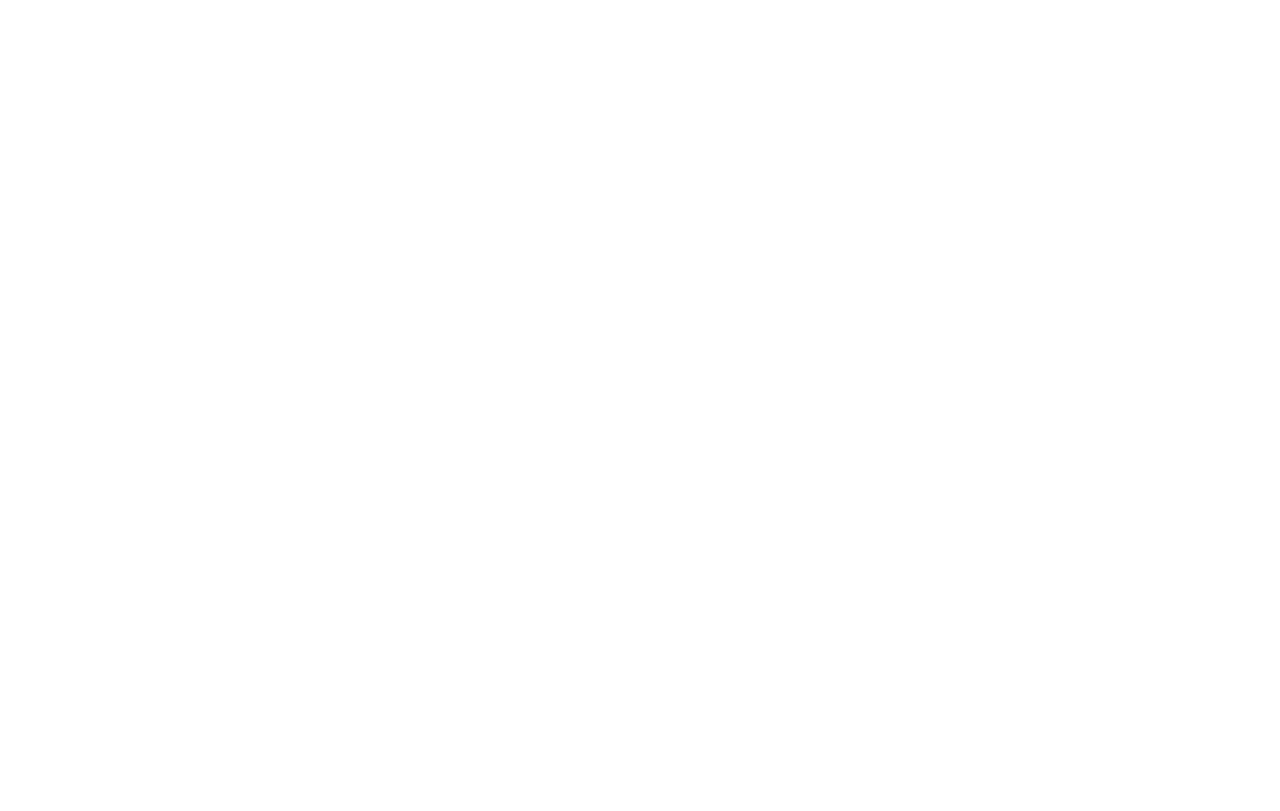
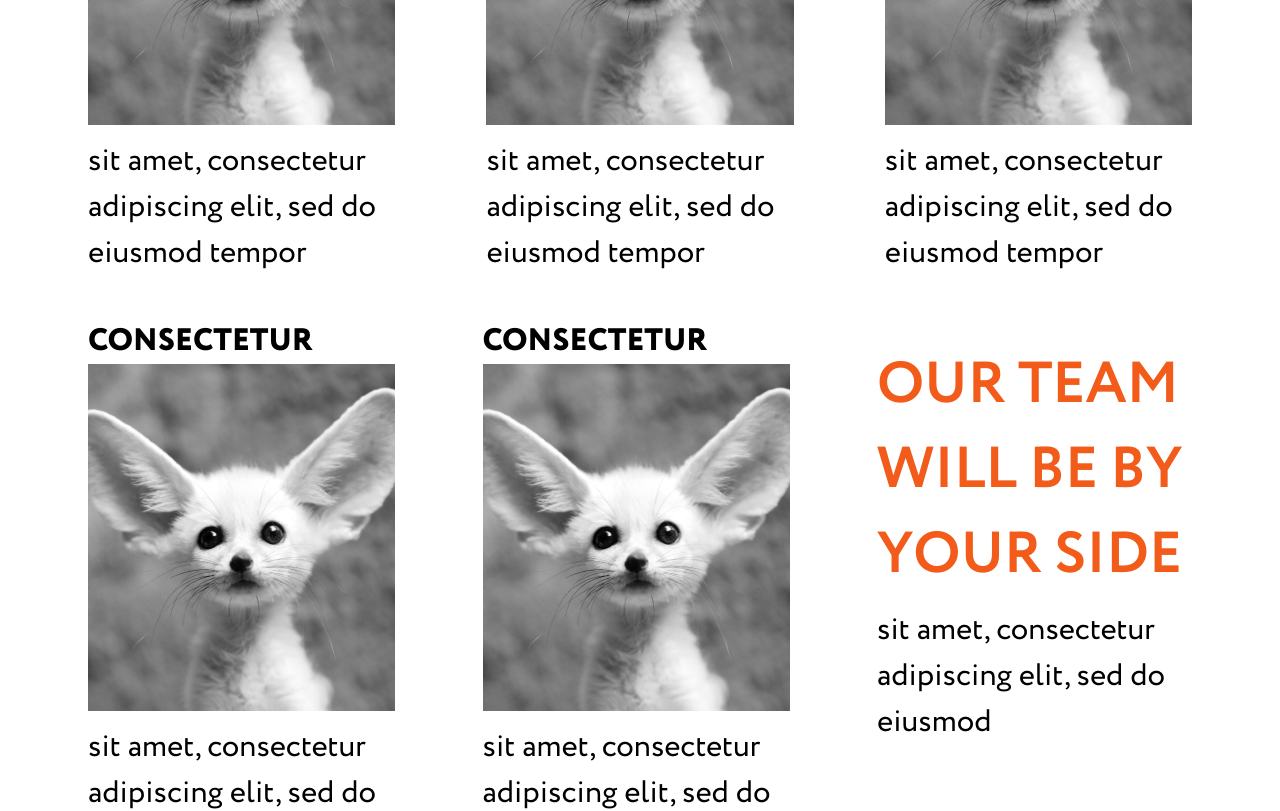
Before and after one commit to solinandrey/ruvento, a Next.js app in the folder frontend/: page /team in a window 1280 px wide. Shown: the part 700-1511 px from the top of the page. Before the commit the page ends 800 px from the top, so only its background shows below. Built offline with nearby package versions, Linux system fonts and the light colour scheme.

Commit message:
team page

```diff
--- a/frontend/src/components/Header/Header.module.scss
+++ b/frontend/src/components/Header/Header.module.scss
@@ -22,7 +22,7 @@
 .linkItem {
   position: relative;
   font-size: 2.43rem;
-  font-family: $circe;
+  font-family: $circeBold;
   text-decoration: none;
   color: $black;
   line-height: 1.49;
--- /dev/null
+++ b/frontend/src/components/TeamPage/TeamPage.module.scss
@@ -0,0 +1,42 @@
+.team {
+  margin-top: 7.29rem;
+  padding-left: $layoutPadding;
+  padding-right: $layoutPadding;
+}
+
+.title {
+  color: $orange;
+  font-size: 8.68rem;
+  font-family: $circeExtraBold;
+  text-transform: uppercase;
+  margin-bottom: 3.5rem;
+}
+
+.cards {
+  display: flex;
+  flex-wrap: wrap;
+  justify-content: space-between;
+}
+
+.cardsItem {
+  margin-top: 3.33rem;
+}
+
+.lastCard {
+  width: 24.6rem;
+  margin-top: 5.29rem;
+}
+
+.lastCardTitle {
+  font-family: $circeBold;
+  font-size: 4.51rem;
+  color: $orange;
+  text-transform: uppercase;
+}
+
+.lastCardDescription {
+  font-family: $circe;
+  font-size: 2.43rem;
+  color: $black;
+  margin-top: .7rem;
+}
--- a/frontend/src/components/TeamPage/TeamPage.tsx
+++ b/frontend/src/components/TeamPage/TeamPage.tsx
@@ -1,5 +1,73 @@
+import styles from "./TeamPage.module.scss";
+import InfoCard from "@components/InfoCard";
+import testImage from "@images/test.png";
+
+const teamMembers = [
+  {
+    title: "consectetur ",
+    image: testImage,
+    description:
+      "sit amet, consectetur adipiscing elit, sed do eiusmod tempor ",
+  },
+  {
+    title: "consectetur ",
+    image: testImage,
+    description:
+      "sit amet, consectetur adipiscing elit, sed do eiusmod tempor ",
+  },
+  {
+    title: "consectetur ",
+    image: testImage,
+    description:
+      "sit amet, consectetur adipiscing elit, sed do eiusmod tempor ",
+  },
+  {
+    title: "consectetur ",
+    image: testImage,
+    description:
+      "sit amet, consectetur adipiscing elit, sed do eiusmod tempor ",
+  },
+  {
+    title: "consectetur ",
+    image: testImage,
+    description:
+      "sit amet, consectetur adipiscing elit, sed do eiusmod tempor ",
+  },
+];
+
+const LastCard = () => {
+  return (
+    <div className={styles.lastCard}>
+      <div className={styles.lastCardTitle}>Our team will be by your side</div>
+      <div className={styles.lastCardDescription}>
+        sit amet, consectetur adipiscing elit, sed do eiusmod{" "}
+      </div>
+    </div>
+  );
+};
+
 const TeamPage = () => {
-  return <div className="team">Team Page</div>
-}
+  return (
+    <div className={styles.team}>
+      <div className={styles.title}>our team</div>
+      <div className={styles.cards}>
+        {teamMembers.map((item, idx) => {
+          return (
+            <div className={styles.cardsItem}>
+              <InfoCard
+                title={item.title}
+                topTitle
+                image={item.image}
+                description={item.description}
+                key={`teammate-${idx}`}
+              />
+            </div>
+          );
+        })}
+        <LastCard />
+      </div>
+    </div>
+  );
+};
 
 export default TeamPage;
```
